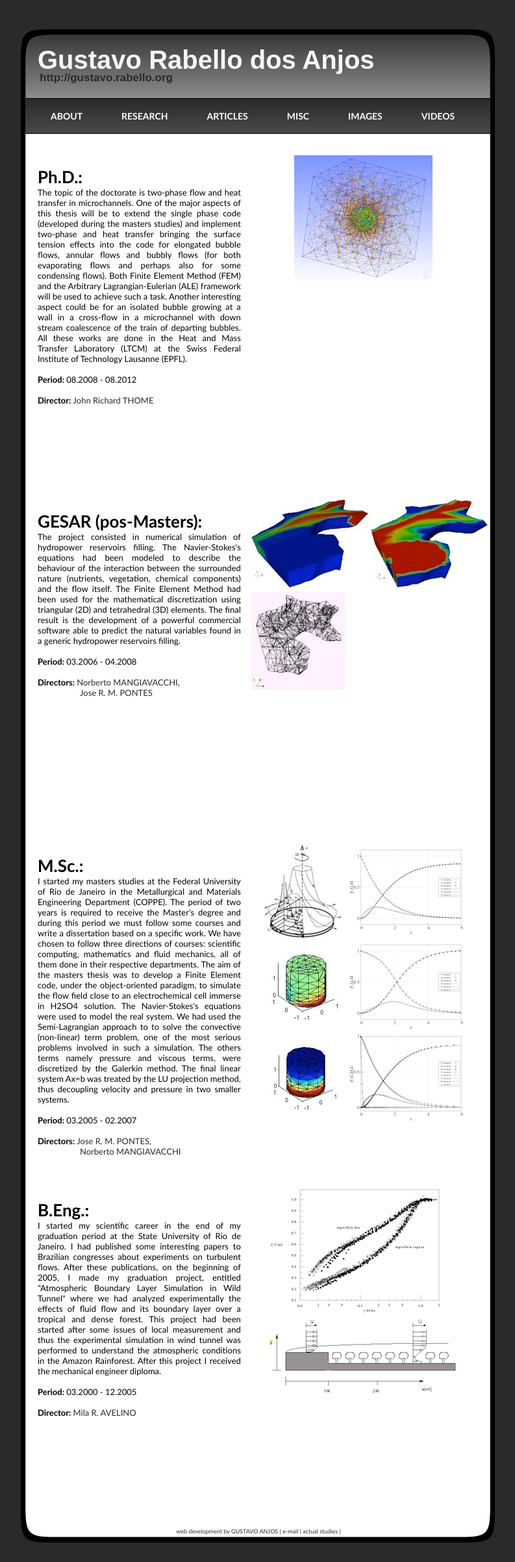
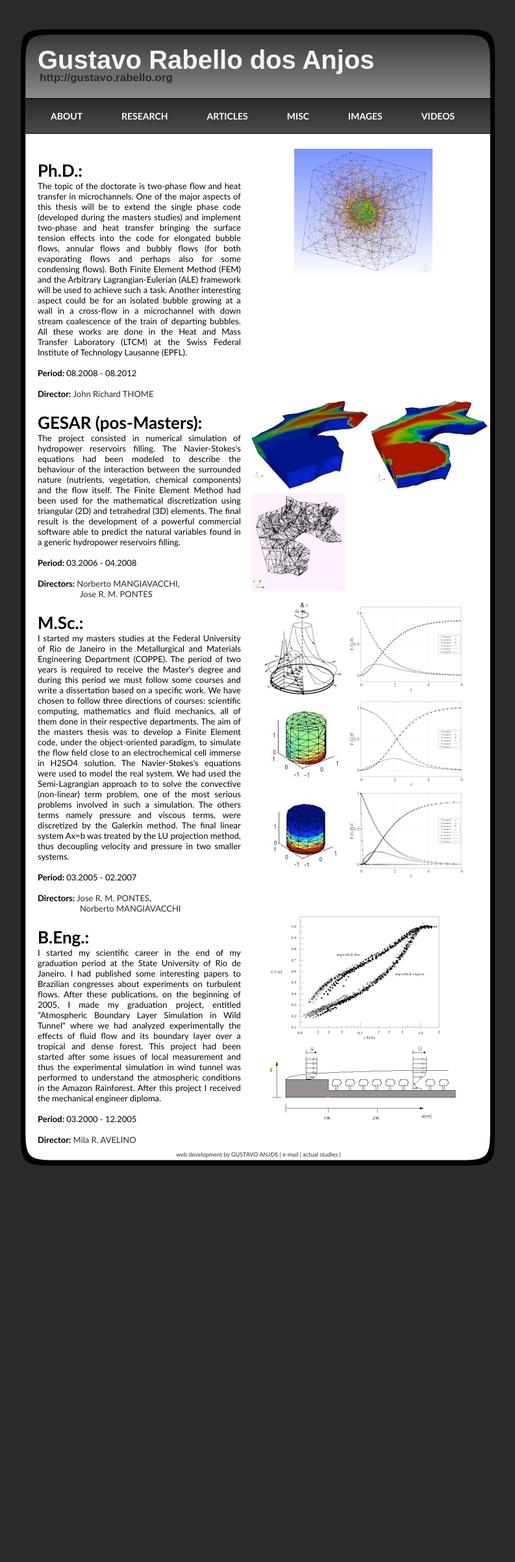
Before and after one commit to gustavorabello/python-sitePro, a Python web app: template templates/research.html in a window 1280 px wide. Shown: the whole page at 65% size, without its empty margins (242-1035 px from the left). After the commit the page ends 1794 px from the top, so only its background shows below. Run offline with Jinja, Linux system fonts and the light colour scheme; the template is opened without the code that fills it, so the values that code supplies are empty.

Commit message:
Fixing bugs and improvements.

```diff
--- a/settings.py
+++ b/settings.py
@@ -62,7 +62,8 @@ STATIC_ROOT = ' '
 
 # URL prefix for static files.
 # Example: "http://media.lawrence.com/static/"
-STATIC_URL = 'http://misc.rabello.org/static/'
+STATIC_URL = '/static/'
+#STATIC_URL = 'http://misc.rabello.org/static/'
 
 # URL prefix for admin static files -- CSS, JavaScript and images.
 # Make sure to use a trailing slash.
@@ -104,7 +105,6 @@ MIDDLEWARE_CLASSES = (
 ROOT_URLCONF = 'sitePro.urls'
 
 # creating default rendering context
-#WEB = u"http://gustavo.rabello.org"
 WEB_WORK = u"http://ltcm.epfl.ch"
 WEB_PERSONAL = u"http://gustavo.rabello.org"
 EMAIL = u"gustavo.rabello@gmail.com"
--- a/static/css/about.css
+++ b/static/css/about.css
@@ -2,10 +2,11 @@
 /* TWO-COLUMNS CONFIG */
 #twoColumns
 {
- width:680px;
- padding-top:30px;
+ padding-top:20px;
+ padding-bottom:20px;
  padding-left:30px;
  padding-right:30px;
+ width:680px;
  height:750px;
  font-size:13px;
  font-weight:normal;
--- a/static/css/articles.css
+++ b/static/css/articles.css
@@ -3,7 +3,8 @@
 #articleText
 {
  width:680px;
- padding-top:30px;
+ padding-top:10px;
+ padding-bottom:20px;
  padding-left:30px;
  padding-right:30px;
  font-size:13px;
--- a/static/css/research.css
+++ b/static/css/research.css
@@ -4,10 +4,11 @@
 #twoColumns
 {
  width:680px;
- padding-top:30px;
+ padding-top:20px;
+ padding-bottom:20px;
  padding-left:30px;
  padding-right:30px;
- height:500px;
+ height:1500px;
  font-size:13px;
  color:black;
  letter-spacing:0px;
@@ -45,11 +46,25 @@
 * }
 *--------------------------------------------------*/
 
+#twoColumns .block
+{
+ display:block;
+ float:left;
+ vertical-align:middle;
+ width:650;
+ height:auto
+ margin-left:auto;
+ margin-right:auto;
+}
+
 #twoColumns .left
 {
  float:left;
+ vertical-align:middle;
  width:46%;
  height:auto
+ margin-left:auto;
+ margin-right:auto;
 }
 
 #twoColumns .right
@@ -57,4 +72,6 @@
  float:right;
  width:52%;
  height:auto
+ margin-left:auto;
+ margin-right:auto;
 }
--- a/templates/research.html
+++ b/templates/research.html
@@ -11,8 +11,10 @@
 {% include "header.html" %}
 {% include "bar.html" %}
 
+<div id="twoColumns">
+
  <!-- Ph.D.: -->
-<div id="twoColumns">
+ <div class="block">
   <div class="left">
    <h1> Ph.D.: </h1>
    <p> The topic of the doctorate is two-phase flow and heat transfer in
@@ -63,7 +65,7 @@
  </div>
 
  <!-- GESAR (pos-Masters): -->
-<div id="twoColumns">
+ <div class="block">
   <div class="left">
    <h1> GESAR (pos-Masters): </h1>
 
@@ -114,7 +116,7 @@
  </div>
 
  <!-- M.Sc.: -->
-<div id="twoColumns">
+ <div class="block">
   <div class="left">
    <h1> M.Sc.: </h1>
 
@@ -172,7 +174,7 @@
  </div>
 
  <!-- B.Eng.: -->
-<div id="twoColumns">
+ <div class="block">
   <div class="left">
    <h1> B.Eng.: </h1>
 
@@ -221,6 +223,8 @@
   </div>
  </div>
 
+</div>
+
 {% include "footer.html" %}
 </body>
 </html>
--- a/templates/underConstruction.html
+++ b/templates/underConstruction.html
@@ -1,12 +1,13 @@
 
 <div id="underConstruction">
+
  <div class="figure">
   <img src="{{ STATIC_URL }}images/under-construction-1.png">
  </div>
-
 
  <div class="text">
   <p> UNDER </p>
   <p> CONSTRUCTION! </p>
  </div>
+
 </div>
--- a/urls.py
+++ b/urls.py
@@ -11,8 +11,8 @@ urlpatterns = patterns('',
     (r'^research/', include('research.urls')),
     (r'^articles/', include('articles.urls')),
     (r'^misc/', include('misc.urls')),
-    #(r'^images/', include('images.urls')),
-    #(r'^videos/', include('videos.urls')),
+    (r'^images/', include('images.urls')),
+    (r'^videos/', include('videos.urls')),
 
     url(r'^admin/', include(admin.site.urls)),
 )
```
Also changed, not shown: static/css/error.css (added, +21 -0 lines), static/css/misc.css (+18 -4 lines), static/css/underConstruction.css (+12 -5 lines), templates/404.html (+6 -2 lines), templates/500.html (+6 -2 lines), templates/503.html (+6 -2 lines), 1 other file. Lines whose indentation alone changed are shown as unchanged.
